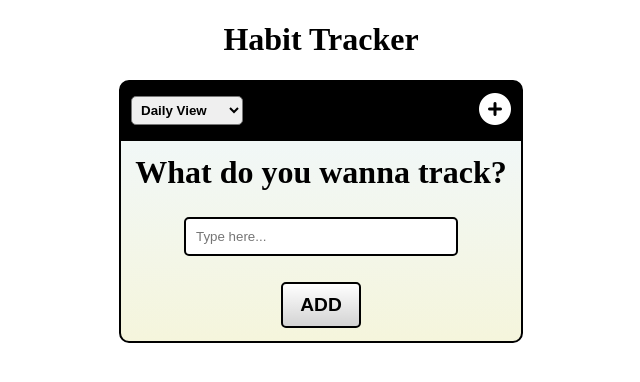
After one commit to Priyanka-Agrawal2022/HabitTrackerApp, a Node server app: page /add-habit in a window 1280 px wide. The commit adds this page. Shown: the top 382 px of the page, without its empty margins (319-959 px from the left). Run offline with Node 20, Linux system fonts and the light colour scheme; some libraries are stand-ins or nearby versions.

Commit message:
setup scss, display all habits on daily view and add create habit functionality

```diff
--- /dev/null
+++ b/assets/css/add_habit.css
@@ -0,0 +1,28 @@
+form {
+  height: 200px;
+  display: flex;
+  flex-direction: column;
+  justify-content: space-around;
+  align-items: center;
+}
+
+form p {
+  font-size: 2rem;
+  margin: 0;
+}
+
+form input {
+  width: 250px;
+  padding: 10px;
+  border: 2px solid black;
+  border-radius: 5px;
+}
+
+form #add-btn {
+  width: 80px;
+  padding: 10px 0;
+  background: linear-gradient(white, lightgrey);
+  font-size: 1.2rem;
+  font-weight: bold;
+  cursor: pointer;
+}
--- a/assets/css/layout.css
+++ b/assets/css/layout.css
@@ -3,39 +3,33 @@ body {
   text-align: center;
 }
 
-#container {
+body #container {
   width: 400px;
   margin: auto;
-    border: 1px solid black;
+  border: 2px solid black;
+  border-radius: 10px;
+  background: linear-gradient(aliceblue, beige);
 }
 
-nav {
-    display: flex;
-    padding: 10px;
-    justify-content: space-between;
-    align-items: center;
-    background-color: lightgrey;
-}
-
-#container ul {
-    list-style: none;
-    padding: 0;
-}
-
-#habit {
+body #container nav {
   padding: 10px;
   display: flex;
   justify-content: space-between;
   align-items: center;
-    background-color: lightgrey;
+  border-bottom: 2px solid black;
+  border-top-left-radius: 5px;
+  border-top-right-radius: 5px;
+  background-color: black;
 }
 
-#habit p {
-    margin: 0;
+body #container nav #view {
+  padding: 5px;
+  border-radius: 5px;
+  font-weight: bold;
 }
 
-i {
-    color: darkblue;
+body #container nav #add {
+  color: white;
   font-size: 2rem;
   cursor: pointer;
 }
--- /dev/null
+++ b/assets/scss/add_habit.scss
@@ -0,0 +1,28 @@
+form {
+    height: 200px;
+    display: flex;
+    flex-direction: column;
+    justify-content: space-around;
+    align-items: center;
+
+    p {
+        font-size: 2rem;
+        margin: 0;
+    }
+
+    input {
+        width: 250px;
+        padding: 10px;
+        border: 2px solid black;
+        border-radius: 5px;
+    }
+
+    #add-btn {
+        width: 80px;
+        padding: 10px 0;
+        background: linear-gradient(white, lightgrey);
+        font-size: 1.2rem;
+        font-weight: bold;
+        cursor: pointer;
+    }
+}
--- /dev/null
+++ b/assets/scss/layout.scss
@@ -0,0 +1,35 @@
+body {
+    font-weight: bold;
+    text-align: center;
+
+    #container {
+        width: 400px;
+        margin: auto;
+        border: 2px solid black;
+        border-radius: 10px;
+        background: linear-gradient(aliceblue, beige);
+
+        nav {
+            padding: 10px;
+            display: flex;
+            justify-content: space-between;
+            align-items: center;
+            border-bottom: 2px solid black;
+            border-top-left-radius: 5px;
+            border-top-right-radius: 5px;
+            background-color: black;
+
+            #view {
+                padding: 5px;
+                border-radius: 5px;
+                font-weight: bold;
+            }
+
+            #add {
+                color: white;
+                font-size: 2rem;
+                cursor: pointer;
+            }
+        }
+    }
+}
--- a/controllers/home_controller.js
+++ b/controllers/home_controller.js
@@ -1,5 +1,36 @@
-module.exports.home = function(req, res) {
-    return res.render('home', {
-        title: "Habit Tracker"
+const Habit = require('../models/habit');
+
+// fetch all habits and return to daily view
+module.exports.home = async function (req, res) {
+    try {
+        const habitsList = await Habit.find({});
+
+        return res.render('daily', {
+            title: "Habit Tracker",
+            habits_list: habitsList
+        });
+    } catch (err) {
+        console.log('Error:', err);
+    }
+}
+
+// render add habit page when add buttun is clicked
+module.exports.addHabit = async function (req, res) {
+    return res.render('add_habit', {
+        title: 'Add Habit'
     });
 }
+
+// create a habit & render the updated daily view
+module.exports.create = async function (req, res) {
+    console.log(req.body);
+    try {
+        const habit = await Habit.create({
+            description: req.body.description
+        });
+
+        return res.redirect('/');
+    } catch (err) {
+        console.log('Error:', err);
+    }
+}
--- a/index.js
+++ b/index.js
@@ -1,8 +1,26 @@
 const express = require('express');
 const port = 8000;
 const app = express();
+const cookieParser = require('cookie-parser');
 const expressLayouts = require('express-ejs-layouts');
 const db = require('./config/mongoose');
+const { urlencoded } = require('body-parser');
+const sassMiddleware = require('node-sass-middleware');
+const { options } = require('./routes');
+
+app.use(sassMiddleware({
+    src: './assets/scss',
+    dest: './assets/css',
+    debug: true,
+    outputStyle: 'expanded',
+    prefix: '/css'
+}));
+
+// read through post requests
+app.use(express.urlencoded({extended: false}));
+
+// use cookie-parser
+app.use(cookieParser());
 
 // use layouts before routes
 app.use(expressLayouts);
--- a/package.json
+++ b/package.json
@@ -10,9 +10,11 @@
   "author": "Priyanka Agrawal",
   "license": "ISC",
   "dependencies": {
+    "cookie-parser": "^1.4.6",
     "ejs": "^3.1.9",
     "express": "^4.18.2",
     "express-ejs-layouts": "^2.5.1",
-    "mongoose": "^7.2.2"
+    "mongoose": "^7.2.2",
+    "node-sass-middleware": "^1.0.1"
   }
 }
--- a/routes/index.js
+++ b/routes/index.js
@@ -3,5 +3,7 @@ const router = express.Router();
 const homeController = require('../controllers/home_controller');
 
 router.get('/', homeController.home);
+router.get('/add-habit', homeController.addHabit);
+router.post('/create', homeController.create);
 
 module.exports = router;
--- a/views/_nav.ejs
+++ b/views/_nav.ejs
@@ -4,5 +4,5 @@
         <option value="weekly">Weekly View</option>
     </select>
 
-    <div id="add"><i class="fa-solid fa-circle-plus"></i></div>
+    <a id="add" href="/add-habit"><i class="fa-solid fa-circle-plus"></i></a>
 </nav>
--- /dev/null
+++ b/views/add_habit.ejs
@@ -0,0 +1,7 @@
+<link rel="stylesheet" href="/css/add_habit.css">
+
+<form action="/create" method="POST">
+    <p>What do you wanna track?</p>
+    <input type="text" name="description" id="desc" placeholder="Type here...">
+    <input id="add-btn" type="submit" value="ADD">
+</form>
--- a/views/layout.ejs
+++ b/views/layout.ejs
@@ -8,7 +8,7 @@
     </head>
 
     <body>
-        <h1><%= title %></h1>
+        <h1>Habit Tracker</h1>
 
         <div id="container">
             <%- include('_nav'); -%>
```
Also changed, not shown: assets/css/daily.css (added, +25 -0 lines), assets/scss/daily.scss (added, +27 -0 lines), models/habit.js (added, +17 -0 lines), views/daily.ejs (added, +17 -0 lines), views/home.ejs (deleted, +0 -13 lines), 1 other file. Lines whose indentation alone changed are shown as unchanged.
